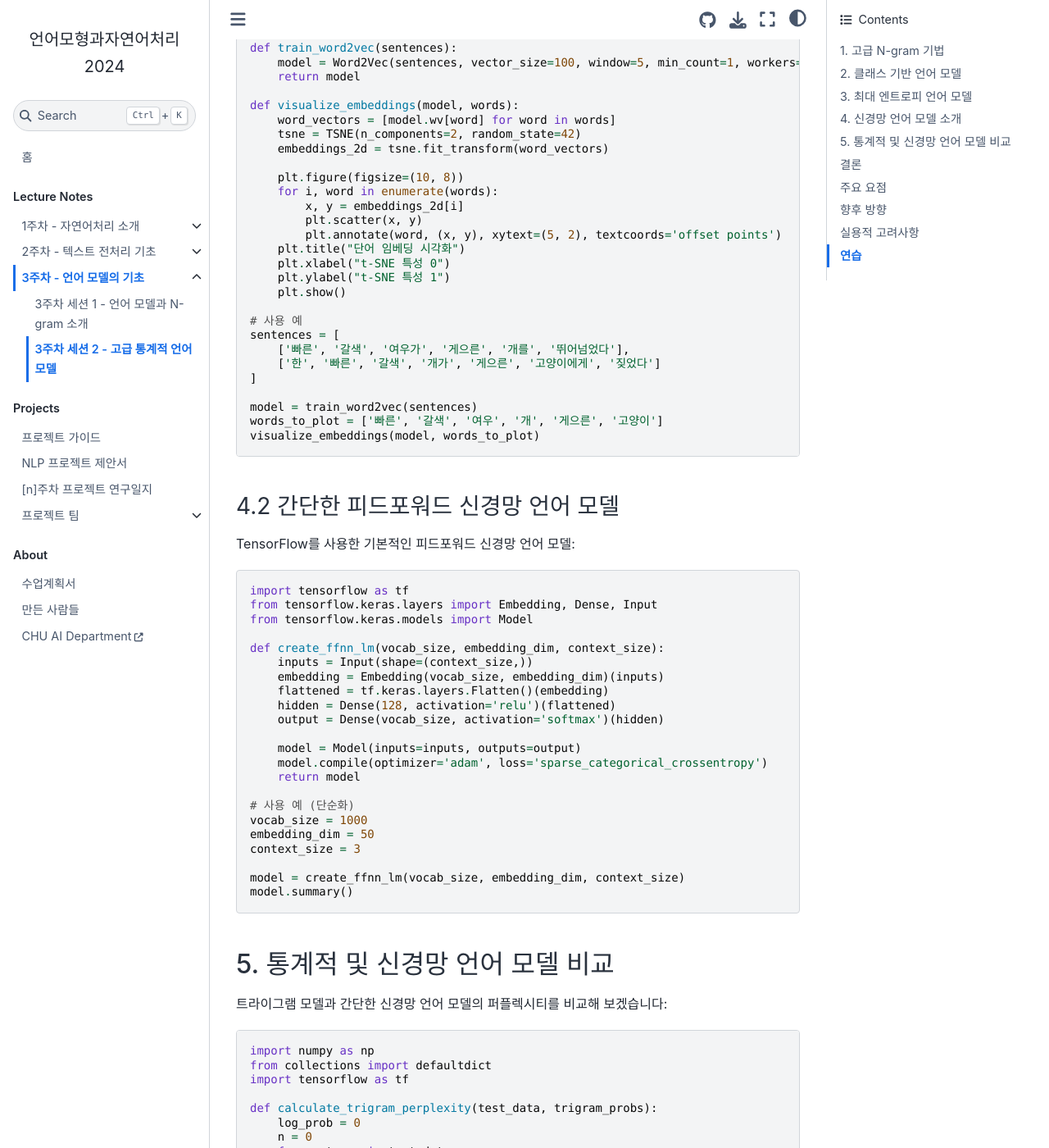
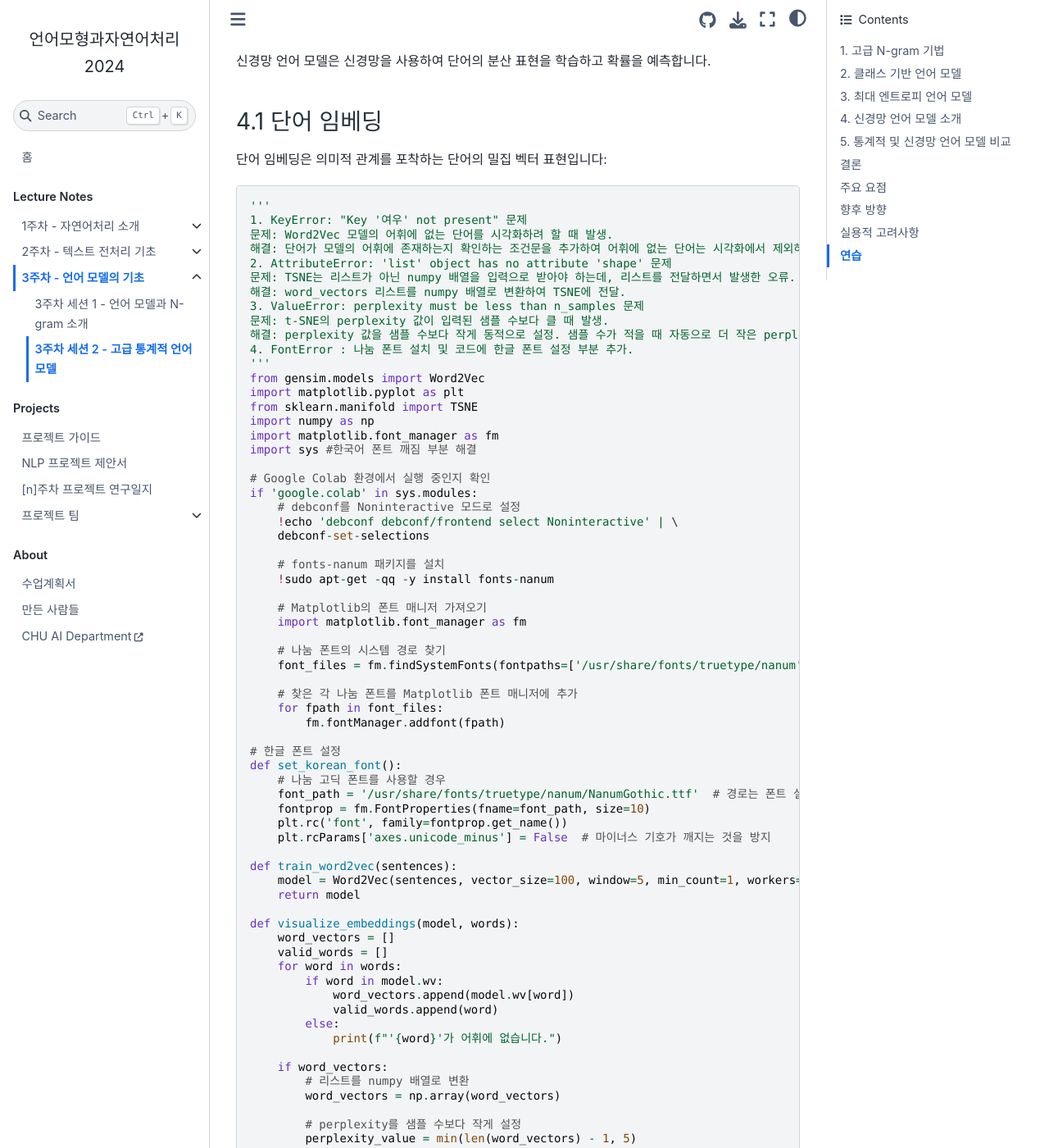
Before and after one commit to entelecheia/intronlp-2024, a Jupyter Book: the page built from book/ko/week03/session2.md, in a window 1280 px wide and 1400 px high, scrolled down 3902 px. Shown: the whole window at 82% size. Built offline with Jupyter Book 1.0.4 settings and Sphinx 7.4.7 and the Sphinx Book theme 1.1.4, drawn with Linux system fonts in a browser that asks for light colours; some of the changed text lies outside the part shown.

Commit message:
fix: resolved code execution issue
Fixed an issue where the code was not executing properly.

`````diff
--- a/book/ko/week03/session2.md
+++ b/book/ko/week03/session2.md
@@ -58,6 +58,8 @@
 ```python
 from collections import defaultdict
 import nltk
+
+nltk.download('punkt') #nltk 다운로드 추가
 
 def create_skipgram_model(text, n=3, k=1):
     tokens = nltk.word_tokenize(text.lower())
@@ -149,20 +151,33 @@
 최대 엔트로피(MaxEnt) 모델, 또는 로그선형 모델이라고도 불리는 이 모델은 다양한 특성을 언어 모델에 통합할 수 있게 합니다:
 
 ```python
+'''수정사항 설명:
+시그모이드 함수로 변경: 소프트맥스 대신 시그모이드 함수를 사용하여 이진 분류 문제에 적합한 확률 계산을 하도록 수정했습니다.
+
+시그모이드 함수는 probs = 1 / (1 + np.exp(-scores))로 정의됩니다.
+음의 로그 우도 함수: neg_log_likelihood 함수에서 labels * np.log(probs) + (1 - labels) * np.log(1 - probs)를 사용하여 실제 레이블과 예측된 확률의 로그 차이를 계산합니다. 이 방식은 이진 분류 문제에서 자주 사용하는 방법입니다.
+
+최적화: scipy.optimize.minimize 함수를 사용하여 neg_log_likelihood 함수의 값을 최소화하는 가중치를 찾습니다. 이를 통해 최적화된 가중치를 반환합니다.'''
 import numpy as np
 from scipy.optimize import minimize
 
+
 def maxent_model(features, labels):
     def neg_log_likelihood(weights):
+        # 점수 계산 (로짓)
         scores = np.dot(features, weights)
-        probs = np.exp(scores) / np.sum(np.exp(scores), axis=1, keepdims=True)
-        return -np.sum(np.log(probs[np.arange(len(labels)), labels]))
+        # 시그모이드 확률 계산
+        probs = 1 / (1 + np.exp(-scores))
+        # 음의 로그 우도 계산 (이진 분류)
+        return -np.sum(labels * np.log(probs) + (1 - labels) * np.log(1 - probs))
 
+    # 초기 가중치 설정
     initial_weights = np.zeros(features.shape[1])
+    # 최적화 함수 사용
     result = minimize(neg_log_likelihood, initial_weights, method='L-BFGS-B')
     return result.x
 
-# 사용 예 (단순화)
+# 사용 예
 features = np.array([
     [1, 0, 1],  # "고양이"에 대한 특성 벡터
     [1, 1, 0],  # "개"에 대한 특성 벡터
@@ -183,28 +198,89 @@
 단어 임베딩은 의미적 관계를 포착하는 단어의 밀집 벡터 표현입니다:
 
 ```python
+'''
+1. KeyError: "Key '여우' not present" 문제
+문제: Word2Vec 모델의 어휘에 없는 단어를 시각화하려 할 때 발생.
+해결: 단어가 모델의 어휘에 존재하는지 확인하는 조건문을 추가하여 어휘에 없는 단어는 시각화에서 제외하고, 어휘에 있는 단어만 시각화함.
+2. AttributeError: 'list' object has no attribute 'shape' 문제
+문제: TSNE는 리스트가 아닌 numpy 배열을 입력으로 받아야 하는데, 리스트를 전달하면서 발생한 오류.
+해결: word_vectors 리스트를 numpy 배열로 변환하여 TSNE에 전달.
+3. ValueError: perplexity must be less than n_samples 문제
+문제: t-SNE의 perplexity 값이 입력된 샘플 수보다 클 때 발생.
+해결: perplexity 값을 샘플 수보다 작게 동적으로 설정. 샘플 수가 적을 때 자동으로 더 작은 perplexity 값 사용.
+4. FontError : 나눔 폰트 설치 및 코드에 한글 폰트 설정 부분 추가.
+'''
 from gensim.models import Word2Vec
 import matplotlib.pyplot as plt
 from sklearn.manifold import TSNE
+import numpy as np
+import matplotlib.font_manager as fm
+import sys #한국어 폰트 깨짐 부분 해결
+
+# Google Colab 환경에서 실행 중인지 확인
+if 'google.colab' in sys.modules:
+    # debconf를 Noninteractive 모드로 설정
+    !echo 'debconf debconf/frontend select Noninteractive' | \
+    debconf-set-selections
+
+    # fonts-nanum 패키지를 설치
+    !sudo apt-get -qq -y install fonts-nanum
+
+    # Matplotlib의 폰트 매니저 가져오기
+    import matplotlib.font_manager as fm
+
+    # 나눔 폰트의 시스템 경로 찾기
+    font_files = fm.findSystemFonts(fontpaths=['/usr/share/fonts/truetype/nanum'])
+
+    # 찾은 각 나눔 폰트를 Matplotlib 폰트 매니저에 추가
+    for fpath in font_files:
+        fm.fontManager.addfont(fpath)
+
+# 한글 폰트 설정
+def set_korean_font():
+    # 나눔 고딕 폰트를 사용할 경우
+    font_path = '/usr/share/fonts/truetype/nanum/NanumGothic.ttf'  # 경로는 폰트 설치 위치에 따라 다를 수 있음
+    fontprop = fm.FontProperties(fname=font_path, size=10)
+    plt.rc('font', family=fontprop.get_name())
+    plt.rcParams['axes.unicode_minus'] = False  # 마이너스 기호가 깨지는 것을 방지
 
 def train_word2vec(sentences):
     model = Word2Vec(sentences, vector_size=100, window=5, min_count=1, workers=4)
     return model
 
 def visualize_embeddings(model, words):
-    word_vectors = [model.wv[word] for word in words]
-    tsne = TSNE(n_components=2, random_state=42)
-    embeddings_2d = tsne.fit_transform(word_vectors)
+    word_vectors = []
+    valid_words = []
+    for word in words:
+        if word in model.wv:
+            word_vectors.append(model.wv[word])
+            valid_words.append(word)
+        else:
+            print(f"'{word}'가 어휘에 없습니다.")
 
-    plt.figure(figsize=(10, 8))
-    for i, word in enumerate(words):
-        x, y = embeddings_2d[i]
-        plt.scatter(x, y)
-        plt.annotate(word, (x, y), xytext=(5, 2), textcoords='offset points')
-    plt.title("단어 임베딩 시각화")
-    plt.xlabel("t-SNE 특성 0")
-    plt.ylabel("t-SNE 특성 1")
-    plt.show()
+    if word_vectors:
+        # 리스트를 numpy 배열로 변환
+        word_vectors = np.array(word_vectors)
+
+        # perplexity를 샘플 수보다 작게 설정
+        perplexity_value = min(len(word_vectors) - 1, 5)
+        tsne = TSNE(n_components=2, random_state=42, perplexity=perplexity_value)
+        embeddings_2d = tsne.fit_transform(word_vectors)
+
+        plt.figure(figsize=(10, 8))
+        for i, word in enumerate(valid_words):
+            x, y = embeddings_2d[i]
+            plt.scatter(x, y)
+            plt.annotate(word, (x, y), xytext=(5, 2), textcoords='offset points')
+        plt.title("단어 임베딩 시각화")
+        plt.xlabel("t-SNE 특성 0")
+        plt.ylabel("t-SNE 특성 1")
+        plt.show()
+    else:
+        print("시각화할 유효한 단어가 없습니다.")
+
+# 한글 폰트 설정 함수 호출
+set_korean_font()
 
 # 사용 예
 sentences = [
@@ -250,11 +326,19 @@
 
 트라이그램 모델과 간단한 신경망 언어 모델의 퍼플렉시티를 비교해 보겠습니다:
 
-````python
+```python
+'''
+주요 수정 사항:
+create_ffnn_lm 함수를 정의하여 간단한 FFNN 모델을 생성합니다.
+bigram = tuple(sentence[i:i+2]) 부분의 오류를 수정했습니다.
+calculate_neural_perplexity 함수에서 모델 예측 후 퍼플렉시티 계산을 위한 확률 로그값을 반영했습니다. '''
+
 import numpy as np
 from collections import defaultdict
 import tensorflow as tf
+from tensorflow.keras import layers, models
 
+# 트라이그램 퍼플렉시티 계산 함수
 def calculate_trigram_perplexity(test_data, trigram_probs):
     log_prob = 0
     n = 0
@@ -269,6 +353,7 @@
     perplexity = 2 ** (-log_prob / n)
     return perplexity
 
+# 신경망 퍼플렉시티 계산 함수
 def calculate_neural_perplexity(test_data, model, word_to_id):
     log_prob = 0
     n = 0
@@ -282,7 +367,17 @@
     perplexity = 2 ** (-log_prob / n)
     return perplexity
 
-# 사용 예 (단순화)
+# 신경망 모델 생성 함수
+def create_ffnn_lm(vocab_size, embedding_dim, context_size):
+    model = models.Sequential()
+    model.add(layers.Embedding(vocab_size, embedding_dim, input_length=context_size))
+    model.add(layers.Flatten())
+    model.add(layers.Dense(128, activation='relu'))
+    model.add(layers.Dense(vocab_size, activation='softmax'))
+    model.compile(optimizer='adam', loss='sparse_categorical_crossentropy')
+    return model
+
+# 사용 예 (단순화된 예시)
 train_data = [
     ['빠른', '갈색', '여우가', '게으른', '개를', '뛰어넘었다'],
     ['한', '빠른', '갈색', '개가', '게으른', '고양이에게', '짖었다']
@@ -300,17 +395,13 @@
 for sentence in train_data:
     for i in range(len(sentence) - 2):
         trigram = tuple(sentence[i:i+3])
-        bigram = tuple(sentence[i:i네, 이어서 번역해 드리겠습니다.
-
-```python
-+2])
+        bigram = tuple(sentence[i:i+2])
         trigram_counts[trigram] += 1
         bigram_counts[bigram] += 1
 
-trigram_probs = {trigram: count / bigram_counts[trigram[:2]]
-                 for trigram, count in trigram_counts.items()}
+trigram_probs = {trigram: count / bigram_counts[trigram[:2]] for trigram, count in trigram_counts.items()}
 
-# 신경망 모델 학습
+# 신경망 모델 학습 데이터 준비
 vocab = list(set(word for sentence in train_data + test_data for word in sentence))
 word_to_id = {word: i for i, word in enumerate(vocab)}
 id_to_word = {i: word for word, i in word_to_id.items()}
@@ -325,6 +416,7 @@
 X = np.array(X)
 y = np.array(y)
 
+# 신경망 모델 생성 및 학습
 model = create_ffnn_lm(len(vocab), 50, 2)
 model.fit(X, y, epochs=50, verbose=0)
 
@@ -334,7 +426,7 @@
 
 print(f"트라이그램 모델 퍼플렉시티: {trigram_perplexity:.2f}")
 print(f"신경망 모델 퍼플렉시티: {neural_perplexity:.2f}")
-````
+```
 
 ## 결론
 
`````
